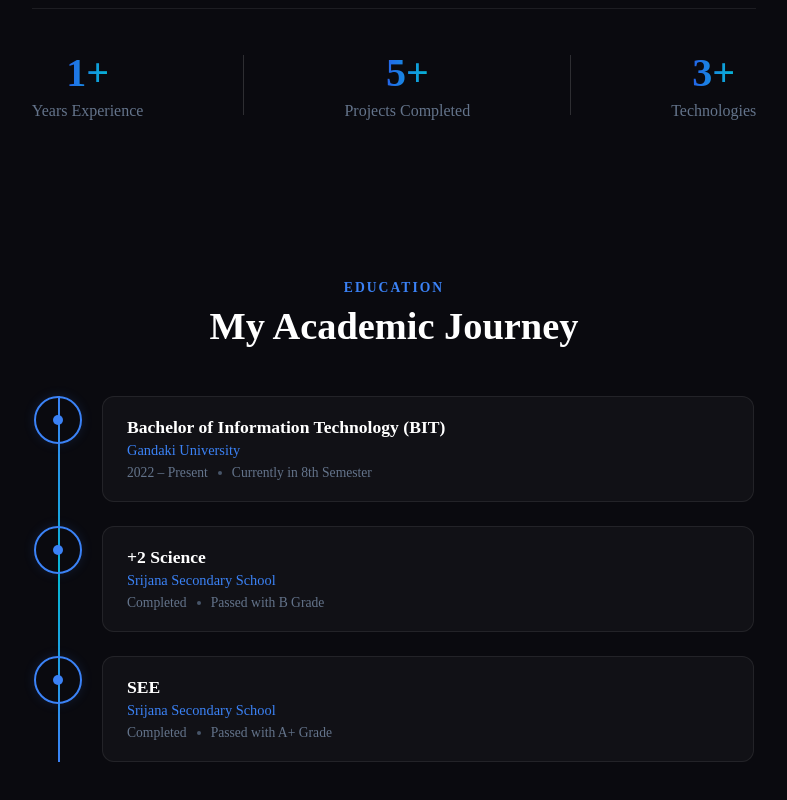
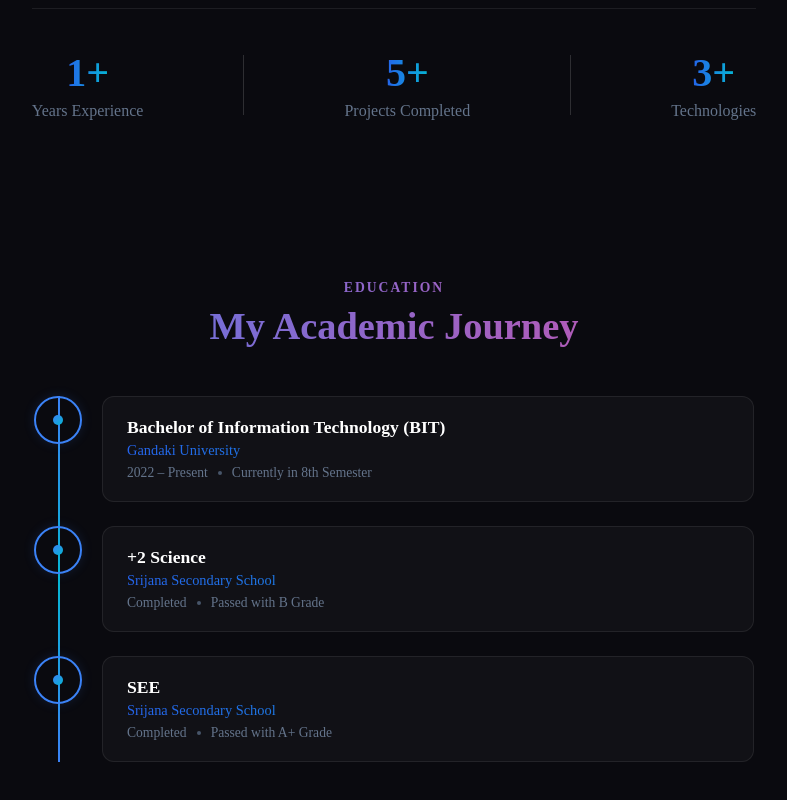
Before and after one commit to RohitRanaMagar/Portfolio, a React (Vite) app: page / in a window 1280 px wide. Shown: the part 1564-2364 px from the top of the page, without its empty margins (246-1033 px from the left). Built offline with nearby package versions, Linux system fonts and the light colour scheme.

Commit message:
Add gradient text to Academic section heading, label, school, and timeline dot

```diff
--- a/src/Components/pages/styles/Academic.css
+++ b/src/Components/pages/styles/Academic.css
@@ -17,12 +17,20 @@
     text-transform: uppercase;
     display: block;
     margin-bottom: 8px;
+    background: linear-gradient(to right, #3b82f6, #ec4899);
+    -webkit-background-clip: text;
+    -webkit-text-fill-color: transparent;
+    background-clip: text;
 }
 
 .academic-title {
     font-size: 2.4rem;
     font-weight: 700;
     color: #fff;
+    background: linear-gradient(to right, #3b82f6, #ec4899);
+    -webkit-background-clip: text;
+    -webkit-text-fill-color: transparent;
+    background-clip: text;
 }
 
 .academic-timeline {
@@ -85,7 +93,7 @@
     width: 10px;
     height: 10px;
     border-radius: 50%;
-    background: #3b82f6;
+    background: linear-gradient(135deg, #3b82f6, #06b6d4);
 }
 
 .academic-content {
@@ -111,10 +119,13 @@
 }
 
 .academic-school {
-    color: #3b82f6;
     font-weight: 500;
     font-size: 0.9rem;
     margin-bottom: 6px;
+    background: linear-gradient(to right, #2563eb, #06b6d4);
+    -webkit-background-clip: text;
+    -webkit-text-fill-color: transparent;
+    background-clip: text;
 }
 
 .academic-meta {
```
